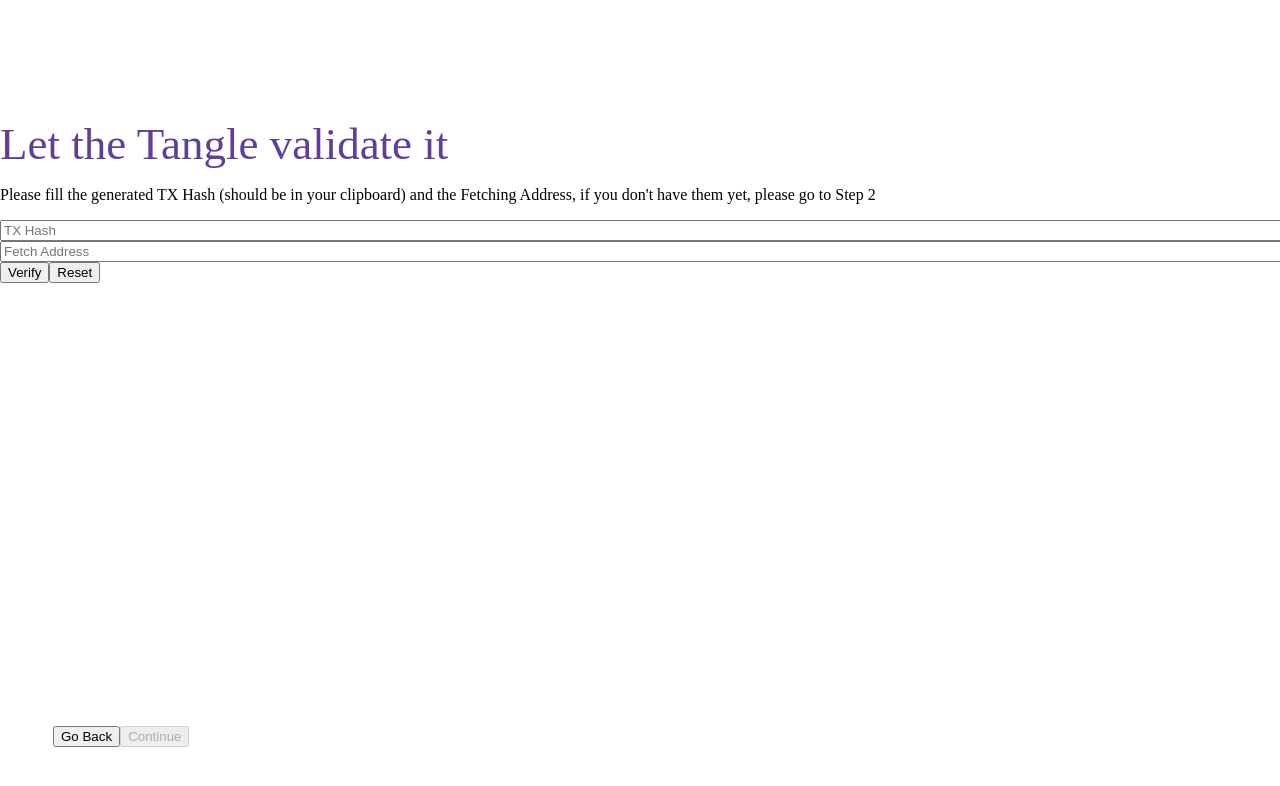
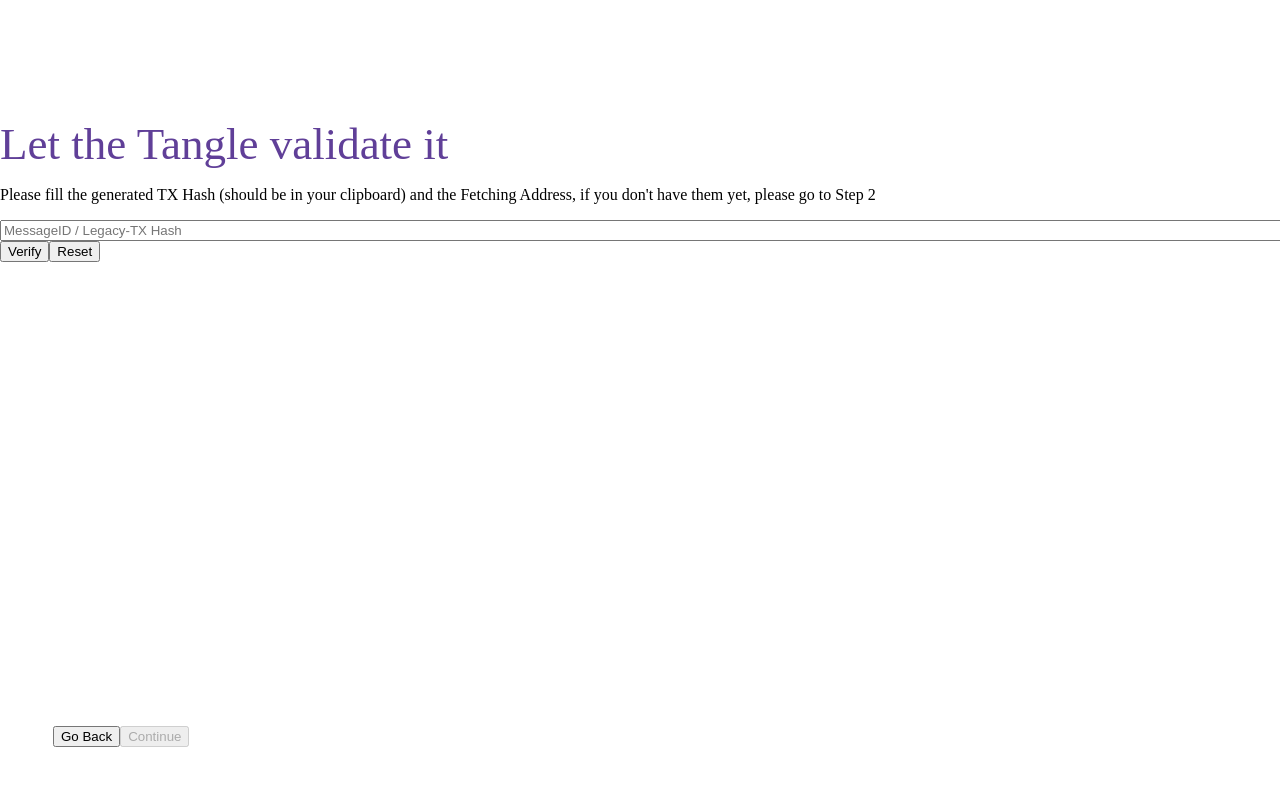
Before and after one commit to iotaledger/poc-document-immutable-blueprint, a React (Create React App) app: page /verify in a window 1280 px wide. Shown: the top 786 px of the page. Built offline with nearby package versions, Linux system fonts and the light colour scheme.

Commit message:
Further progress on Verification, having issue with CORS-headers missing on legacy-queries for some reason

```diff
--- a/src/App.js
+++ b/src/App.js
@@ -9,13 +9,13 @@ import SelectNode from './partials/SelectNode'
 import Header from './partials/header'
 import Loader from './partials/loader'
 import Footer from './partials/footer'
-import { dSeed, dAddress } from './partials/defaults'
+import { dSeed, dAddress, legacyPermanode } from './partials/defaults'
 import { isValidTrytes, validateData, redirectTo } from './partials/utils'
 
-const styles = {width: '360px'}
+const styles = { width: '360px' }
 
 function getProviderParams(isMainnet) {
-  return isMainnet ? {depth :3, minWeightMagnitude :14} : {depth :3, minWeightMagnitude :9}
+  return isMainnet ? { depth: 3, minWeightMagnitude: 14 } : { depth: 3, minWeightMagnitude: 9 }
 }
 
 class App extends Component {
@@ -58,23 +58,21 @@ class App extends Component {
     })
   }
 
-  async signDocument(address, seed) {
-    const isValid = validateData(address,
+  async signDocument(seed) {
+    const isValid = validateData("addressPlaceholder",
       seed,
       this.state.provider,
       this.state.file)
-    if(!isValid) {
+    if (!isValid) {
       return
     }
     this.setState({ isLoading: true })
     const provider = this.state.provider
     const data = this.state.hashValue
-    const { depth, minWeightMagnitude } = getProviderParams(this.state.isMainnet)
+    // const { depth, minWeightMagnitude } = getProviderParams(this.state.isMainnet)
 
     try {
-      console.log(data, provider)
       const messageId = await publish(data, "BLUEPRINT_IMMUTABLE_DOCUMENTS", provider);
-      console.log(messageId)
       navigator.clipboard.writeText(messageId).then(() => {
         /* clipboard successfully set */
         this.setState({
@@ -82,21 +80,21 @@ class App extends Component {
           isLoading: false
         })
         alert('MessageId has been copied to clipboard!')
-      }, function() {
+      }, function () {
         alert('clipboard not supported, please copy manually the generated TX Hash')
       });
 
-    } catch(e) {
+    } catch (e) {
       alert(`could not establish connection to this node ${this.state.provider}, please choose a working node and try again!`)
       redirectTo('/')
     }
   }
-  verify(address, transactionHash, navigate) {
+  verify(address, msgIdOrTxHash, navigate) {
     const isValid = validateData(address,
-                 transactionHash,
+      msgIdOrTxHash,
       this.state.provider,
       this.state.file)
-    if(!isValid) {
+    if (!isValid) {
       return
     }
     this.setState({
@@ -105,18 +103,30 @@ class App extends Component {
     const reader = new FileReader();
     reader.addEventListener("loadend", async () => {
       const file = reader.result
+
+      try {
+        let verified;
+        if (address && address.length > 0) {
+          //If address param is not empty, this is a legacy-fetch
           const bundle = {
             address: address,
-         hash: transactionHash,
-         provider: this.state.provider
+            hash: msgIdOrTxHash,
+            provider: legacyPermanode
           }
-       try {
-        //  verify(messageId, true, file, provider)
-         const verified = await verifyLegacy(bundle, true, file)
+          console.log(bundle)
+          verified = await verifyLegacy(bundle, true, file);
+          console.log(verified)
+          console.log(verified)
+          console.log(verified)
+        }
+        else {
+          verified = await verify(msgIdOrTxHash, true, file, this.state.provider);
+        }
+
         this.setState({ isLoading: false, docMutated: verified })
-       } catch(e) {
+      } catch (e) {
         console.log(e)
-         this.setState({ isLoading: false, docMutated: false })
+        // this.setState({ isLoading: false, docMutated: false })
       }
 
     });
@@ -127,12 +137,12 @@ class App extends Component {
   }
   handleFileSet(e) {
     const file = e.target.files[0]
-    this.setState({file, filename: file.name})
+    this.setState({ file, filename: file.name })
     const reader = new FileReader();
     reader.addEventListener("loadend", () => {
       const file = reader.result
       const hashValue = hash(file, true)
-       this.setState({hashValue})
+      this.setState({ hashValue })
     });
     reader.readAsArrayBuffer(file);
   }
@@ -181,7 +191,7 @@ class App extends Component {
               reset={this.reset}
               docMutated={this.state.docMutated}
               verify={this.verify}
-                                                        reset={this.reset}/>)} />
+              reset={this.reset} />)} />
 
           </div>
         </div>
--- a/src/partials/DocumentSignature.js
+++ b/src/partials/DocumentSignature.js
@@ -8,7 +8,7 @@ const styles = { width: '100%' }
 const topMargin = { marginTop: '30px' }
 
 function getProviderParams(isMainnet) {
-  return isMainnet ? {depth :3, minWeightMagnitude :14} : {depth :3, minWeightMagnitude :9}
+  return isMainnet ? { depth: 3, minWeightMagnitude: 14 } : { depth: 3, minWeightMagnitude: 9 }
 }
 
 class SignDocument extends Component {
@@ -17,41 +17,36 @@ class SignDocument extends Component {
     this.state = {
       useDefault: true,
       name: 'default',
-      pubAddress: '',
       pubSeed: ''
     }
     this.handleRandioChange = this.handleRandioChange.bind(this)
     this.handleInputTextChange = this.handleInputTextChange.bind(this)
     this.signDocument = this.signDocument.bind(this)
   }
-  signDocument(pubAddress, pubSeed) {
-    if(this.state.useDefault) {
-      this.props.signDocument(dAddress, dSeed)
+  signDocument(pubSeed) {
+    if (this.state.useDefault) {
+      this.props.signDocument(dSeed)
     } else {
-      this.props.signDocument(pubAddress, pubSeed)
+      this.props.signDocument(pubSeed)
     }
   }
   handleRandioChange(state, name) {
     this.setState({ useDefault: ((name === 'userdata') ? false : state), name })
   }
   handleInputTextChange(e) {
-   if(e.target.name === 'pubAddress') {
-      this.setState({
-        pubAddress: e.target.value
-      })
-    } else if(e.target.name === 'pubSeed') {
+    if (e.target.name === 'pubSeed') {
       this.setState({
         pubSeed: e.target.value
       })
     }
   }
   render() {
-    let generatedHash = this.props.genTxHash!=''
+    let generatedHash = this.props.genTxHash != ''
     let title = 'Generate your TX Hash'
-    if(generatedHash) {
+    if (generatedHash) {
       title = 'TX Hash Generated'
     }
-    return(<div>
+    return (<div>
       <div>
         <Title value={title} valid={generatedHash} />
       </div>
@@ -78,7 +73,7 @@ class SignDocument extends Component {
           />
         </div>
         <div style={topMargin}>
-          <label style={{marginLeft: '10px'}}>Seed</label>
+          <label style={{ marginLeft: '10px' }}>Seed</label>
           <input className="button button--secondary"
             type="text"
             id="input"
@@ -86,7 +81,7 @@ class SignDocument extends Component {
             style={styles}
             disabled={this.state.useDefault}
             placeholder="Seed"
-                 value={this.state.useDefault? dSeed : this.state.pubSeed}
+            value={this.state.useDefault ? dSeed : this.state.pubSeed}
             onChange={this.handleInputTextChange}
           />
         </div>
@@ -103,7 +98,7 @@ class SignDocument extends Component {
         <div style={topMargin}>
           <button
             className="button"
-            onClick={e => this.signDocument(this.state.pubAddress, this.state.pubSeed)}>
+            onClick={e => this.signDocument(this.state.pubSeed)}>
             Sign the document
            </button>
 
--- a/src/partials/DocumentVerification.js
+++ b/src/partials/DocumentVerification.js
@@ -2,11 +2,12 @@ import React, { Component } from 'react';
 import { verify, hash, publish } from '@iota/poex-tool'
 import { BrowserRouter as Router, Route, Link } from "react-router-dom";
 import Title from './title'
+import { isValidTrytes } from './utils';
 
 const styles = { width: '100%' }
 
 function getProviderParams(isMainnet) {
-  return isMainnet ? {depth :3, minWeightMagnitude :14} : {depth :3, minWeightMagnitude :9}
+  return isMainnet ? { depth: 3, minWeightMagnitude: 14 } : { depth: 3, minWeightMagnitude: 9 }
 }
 
 class App extends Component {
@@ -14,10 +15,11 @@ class App extends Component {
     super(props)
     this.state = {
       file: null,
-      transactionHash: '',
-      address: '',
+      msgIdOrTxHash: '',
+      legacyAddress: '',
       provider: '',
-      verifyAnother: false
+      verifyAnother: false,
+      isLegacy: false
     }
     this.verifyAnother = this.verifyAnother.bind(this)
     this.handleInputTextChange = this.handleInputTextChange.bind(this)
@@ -26,13 +28,19 @@ class App extends Component {
     this.setState({ verifyAnother: true })
   }
   handleInputTextChange(e) {
-    if(e.target.name === 'txhash') {
+    if (e.target.name === 'msgIdOrtxhash') {
       this.setState({
-        transactionHash: e.target.value
+        msgIdOrTxHash: e.target.value
       })
-    } else if(e.target.name === 'address') {
+      if (isValidTrytes(e.target.value) &&e.target.value.length == 81) {
+        this.setState({ isLegacy: true })
+      }
+      else {
+        this.setState({ isLegacy: false })
+      }
+    } else if (e.target.name === 'legacyAddress') {
       this.setState({
-        address: e.target.value
+        legacyAddress: e.target.value
       })
     }
   }
@@ -42,19 +50,19 @@ class App extends Component {
     let title = ''
     let text = ''
     let validText = false
-    if(docMutated === false) {
+    if (docMutated === false) {
       title = 'Document has been changed.'
       text = 'It looks like the document has been modified, the calculated hash has changed ever since it was signed on the Tangle.'
-    } else if(docMutated === true) {
+    } else if (docMutated === true) {
       title = 'Document Valid!'
       text = 'Tangle Signature valid.'
       validText = true
     } else {
       title = 'Let the Tangle validate it'
-      text =  "Please fill the generated TX Hash (should be in your clipboard) and the Fetching Address, if you don't have them yet, please go to Step 2"
+      text = "Please fill the generated TX Hash (should be in your clipboard) and the Fetching Address, if you don't have them yet, please go to Step 2"
     }
-    const { address, transactionHash } = this.state
-    return(<div>
+    const { legacyAddress, msgIdOrTxHash } = this.state
+    return (<div>
       <div>
         <Title value={title} valid={validText} />
       </div>
@@ -73,32 +81,35 @@ class App extends Component {
         <a onClick={this.verifyAnother}>Verify another document</a>
         <a href={`${window.location.origin}/`}>Start over again</a>
       </div>}
-      {!docMutated &&<section>
+      {!docMutated && <section>
         <p>{text}</p>
         <div>
           <input className="button button--secondary"
             type="text"
             id="input"
-                   name="txhash"
+            name="msgIdOrtxhash"
             style={styles}
-                   placeholder="TX Hash"
-                   value={this.state.transactionHash}
+            placeholder="MessageID / Legacy-TX Hash"
+            value={this.state.msgIdOrTxHash}
             onChange={this.handleInputTextChange}
+
           />
         </div>
+        {this.state.isLegacy == true && // Only render this field if it happens to be a Legacy-TX-hash that has been provided
           <div>
             <input className="button button--secondary"
               type="text"
               id="input"
-                   name="address"
+              name="legacyAddress"
               style={styles}
-                   placeholder="Fetch Address"
-                   value={this.state.address}
+              placeholder="Legacy-Fetch Address"
+              value={this.state.legacyAddress}
               onChange={this.handleInputTextChange}
             />
           </div>
+        }
         <div>
-            <button className="button" onClick={e => this.props.verify(address, transactionHash, this.props.history.push)}>Verify</button>
+          <button className="button" onClick={e => this.props.verify(legacyAddress, msgIdOrTxHash, this.props.history.push)}>Verify</button>
           <button className="button" onClick={this.props.reset}>Reset</button>
         </div>
       </section>}
--- a/src/partials/defaults.js
+++ b/src/partials/defaults.js
@@ -1,5 +1,6 @@
 const dSeed = 'abcdef123456789abcdef123456789abcdef123456789abcdef123456789abcd'
 const dAddress = 'MRDVKCDQAPYQOJEQTUWDMNYZKDUDBRNHJWV9VTKTCUUYQICLPFBETMYYVKEPFCXZE9EJZHFUWJZVEWUCWSGDUVMOYD'
+const legacyPermanode = 'https://chronicle.iota.org/api'// 'https://chronicle.iota.org/api' //
 const navMap = new Map();
 navMap.set('/', { pageN: 0, curP: '/', pageTitle: '1- Please choose your file to be signed or verified', prev: null, next: '/node'})
       .set('/node', { pageN: 1, curP: '/node', pageTitle: '2- Please Select your Node to connect to', prev: '/', next: '/sign'})
@@ -9,5 +10,6 @@ navMap.set('/', { pageN: 0, curP: '/', pageTitle: '1- Please choose your file to
 export {
   dSeed,
   dAddress,
+  legacyPermanode,
   navMap
 }
--- a/src/partials/utils.js
+++ b/src/partials/utils.js
@@ -33,8 +33,6 @@ function validateData(address, transactionHash, provider, file, cb) {
     redirectTo('/');
     isValid = false;
   }
-  console.log(transactionHash)
-  console.log(isMessageId(transactionHash))
   if (isValid && isMessageId(transactionHash)) {
     //Only on Chrysalis we need a provided node, as on legacy we use a hardcoded URL
     if (provider == '') {
```
Lines whose indentation alone changed are shown as unchanged.
